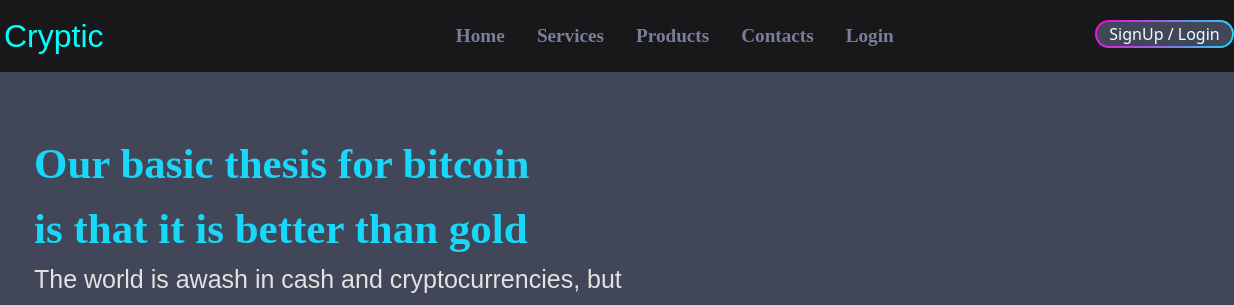
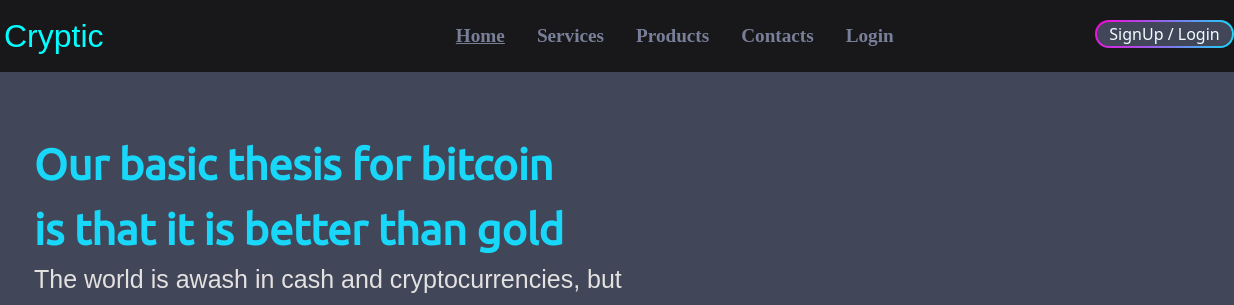
Before and after one commit to MLSC-BSOITR/Bootstrap-Static-Web, a website: page index.html in a window 1280 px wide. Shown: the top 305 px of the page, 46-1280 px from the left. Drawn offline with nearby package versions, Linux system fonts and the light colour scheme.

Commit message:
Added font and CSS-styles to styles.css

```diff
--- a/style.css
+++ b/style.css
@@ -93,6 +93,10 @@ top: 450px;
 .sign-up:hover {
   color: #47d7ff;
 }
+.item-1 a.links{
+  text-decoration: underline;
+  color: #797f98;
+}
 
 .item-4:hover {
   color: #47d7ff;
@@ -136,7 +140,7 @@ top: 450px;
   /*font-family: cursive;*/
   padding-left: 80px;
   color: rgba(255, 255, 255, 0.904);
-  font-family: "IBM Plex Serif", serif;
+  font-family: 'Ubuntu', sans-serif;
   font-size: 43px;
   padding-top: 60px;
   color: #19d7f8;
```
